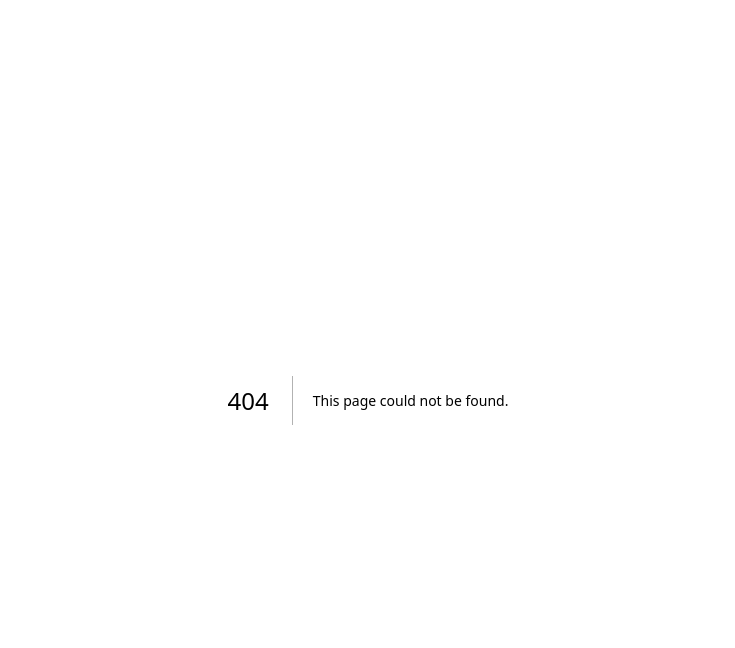
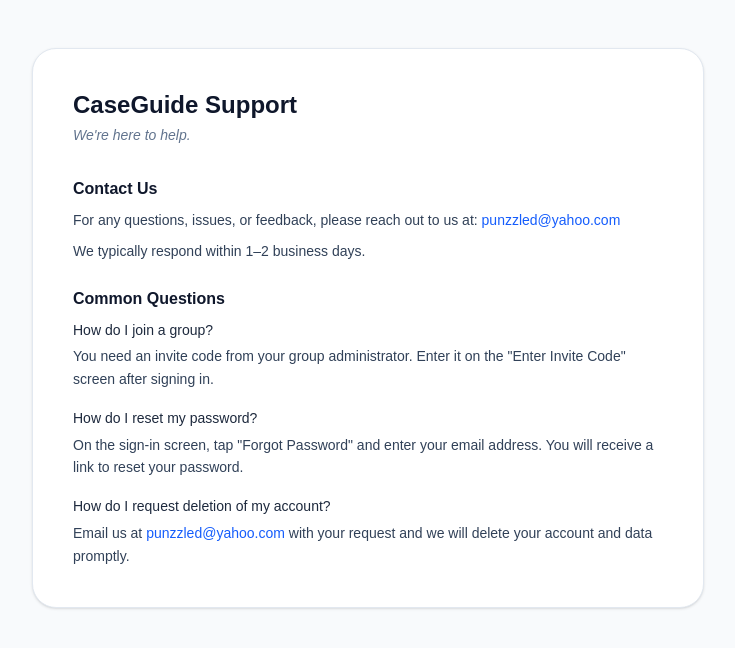
Before and after one commit to CaseGuideANES/caseguide-admin, a Next.js app: page /support in a window 1280 px wide. Before the commit this address had no page. Shown: the top 648 px of the page, without its empty margins (272-1007 px from the left). Built offline with nearby package versions, Linux system fonts and the light colour scheme.

Commit message:
Add support page at /support for App Store submission

```diff
--- /dev/null
+++ b/app/support/page.tsx
@@ -0,0 +1,47 @@
+export default function Support() {
+  return (
+    <div className="min-h-screen bg-slate-50 px-4 py-12">
+      <div className="mx-auto max-w-2xl rounded-3xl border border-slate-200 bg-white p-10 shadow-sm">
+        <h1 className="text-2xl font-bold text-slate-900">CaseGuide Support</h1>
+        <p className="mt-1 text-sm italic text-slate-500">We&apos;re here to help.</p>
+
+        <div className="mt-8 space-y-6 text-sm text-slate-700 leading-relaxed">
+          <section>
+            <h2 className="text-base font-semibold text-slate-900 mb-2">Contact Us</h2>
+            <p>
+              For any questions, issues, or feedback, please reach out to us at:{' '}
+              <a href="mailto:punzzled@yahoo.com" className="text-blue-600 hover:underline">
+                punzzled@yahoo.com
+              </a>
+            </p>
+            <p className="mt-2">We typically respond within 1–2 business days.</p>
+          </section>
+
+          <section>
+            <h2 className="text-base font-semibold text-slate-900 mb-2">Common Questions</h2>
+            <div className="space-y-4">
+              <div>
+                <p className="font-medium text-slate-800">How do I join a group?</p>
+                <p className="mt-1">You need an invite code from your group administrator. Enter it on the &quot;Enter Invite Code&quot; screen after signing in.</p>
+              </div>
+              <div>
+                <p className="font-medium text-slate-800">How do I reset my password?</p>
+                <p className="mt-1">On the sign-in screen, tap &quot;Forgot Password&quot; and enter your email address. You will receive a link to reset your password.</p>
+              </div>
+              <div>
+                <p className="font-medium text-slate-800">How do I request deletion of my account?</p>
+                <p className="mt-1">
+                  Email us at{' '}
+                  <a href="mailto:punzzled@yahoo.com" className="text-blue-600 hover:underline">
+                    punzzled@yahoo.com
+                  </a>{' '}
+                  with your request and we will delete your account and data promptly.
+                </p>
+              </div>
+            </div>
+          </section>
+        </div>
+      </div>
+    </div>
+  );
+}
```
